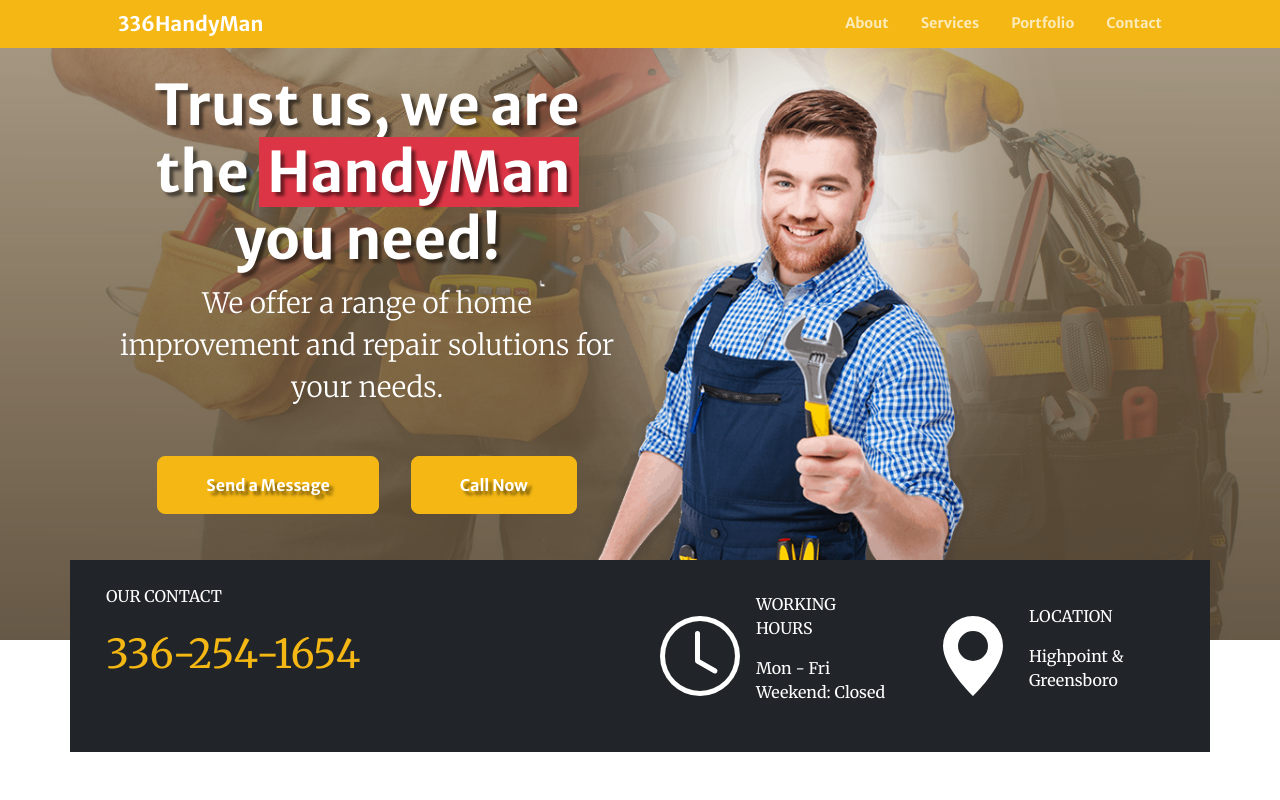
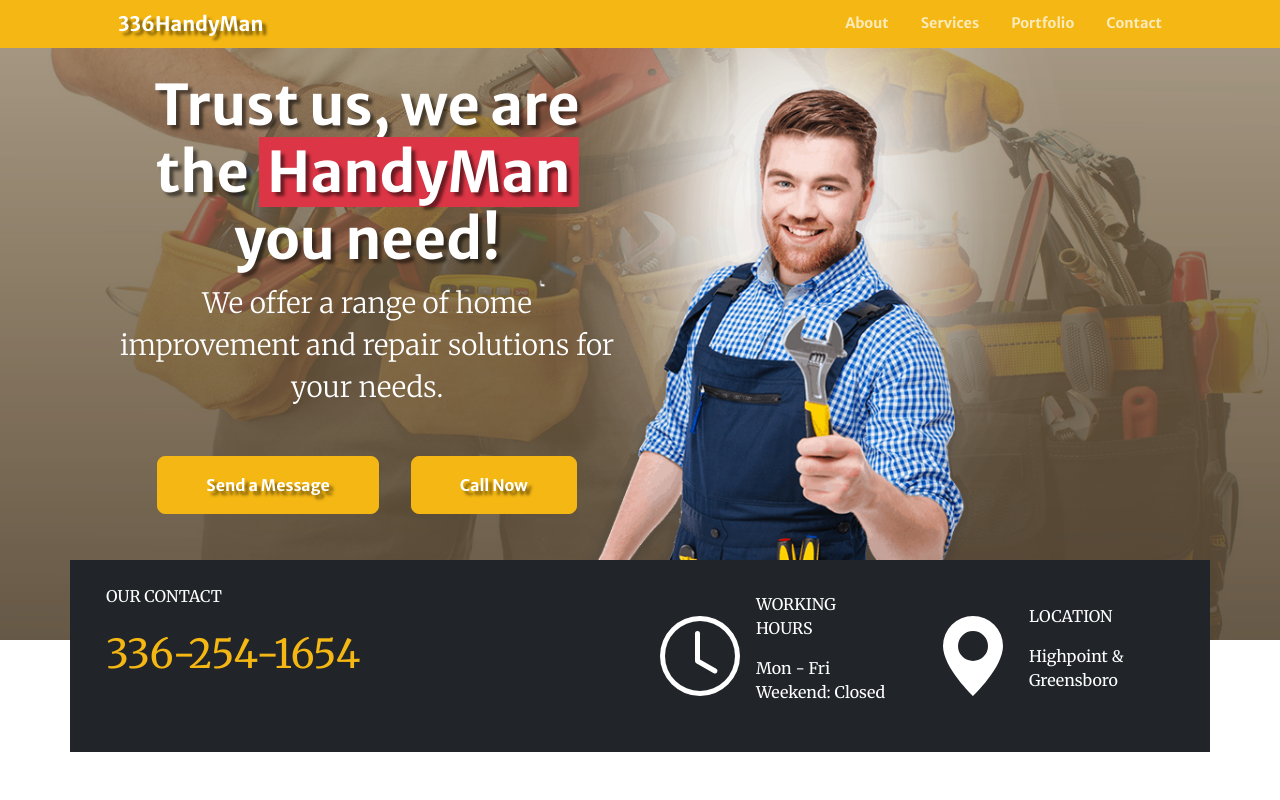
Before and after one commit to tomasimsy/336BHandy, a plain HTML site: page index.html in a window 1280 px wide. Shown: the top 800 px of the page. Drawn offline with nearby package versions, Linux system fonts and the light colour scheme; some packages are replaced by stand-ins of ours; a script that the page names is missing.

Commit message:
Update index.html

```diff
--- a/index.html
+++ b/index.html
@@ -23,7 +23,7 @@
         <!-- Navigation-->
         <nav class="navbar navbar-expand-lg navbar-dark bg-secondary fixed-top text-white py-1 " id="mainNav">
             <div class="container px-4 px-lg-5">
-                <a class="navbar-brand text-white" href="#page-top">336HandyMan</a>
+                <a class="navbar-brand text-white" href="#page-top"  style="text-shadow: 4px 4px 3px rgba(0,0,0,0.5);">336HandyMan</a>
                 <button class="navbar-toggler navbar-toggler-right" type="button" data-bs-toggle="collapse" data-bs-target="#navbarResponsive" aria-controls="navbarResponsive" aria-expanded="false" aria-label="Toggle navigation"><span class="navbar-toggler-icon"></span></button>
                 <div class="collapse navbar-collapse" id="navbarResponsive">
                     <ul class="navbar-nav ms-auto my-2 my-lg-0 text-white justify-content-between">
```
